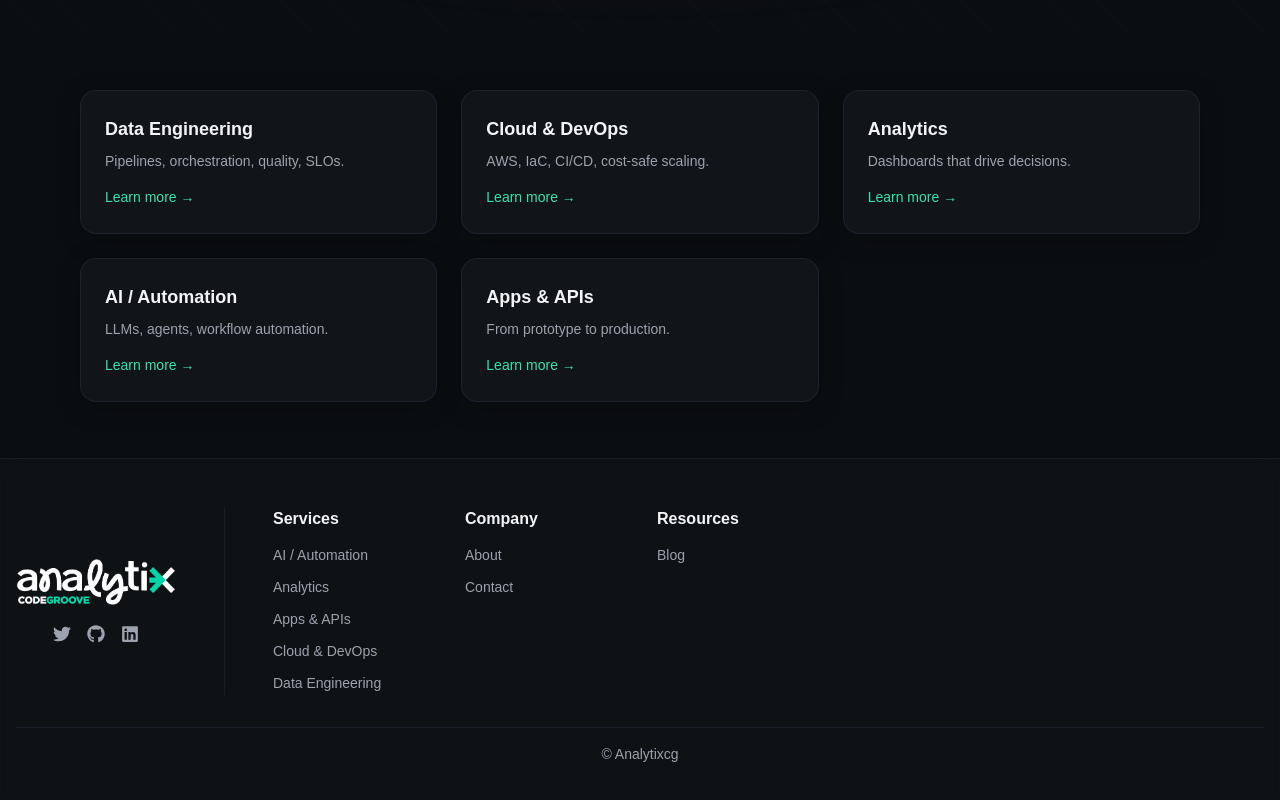
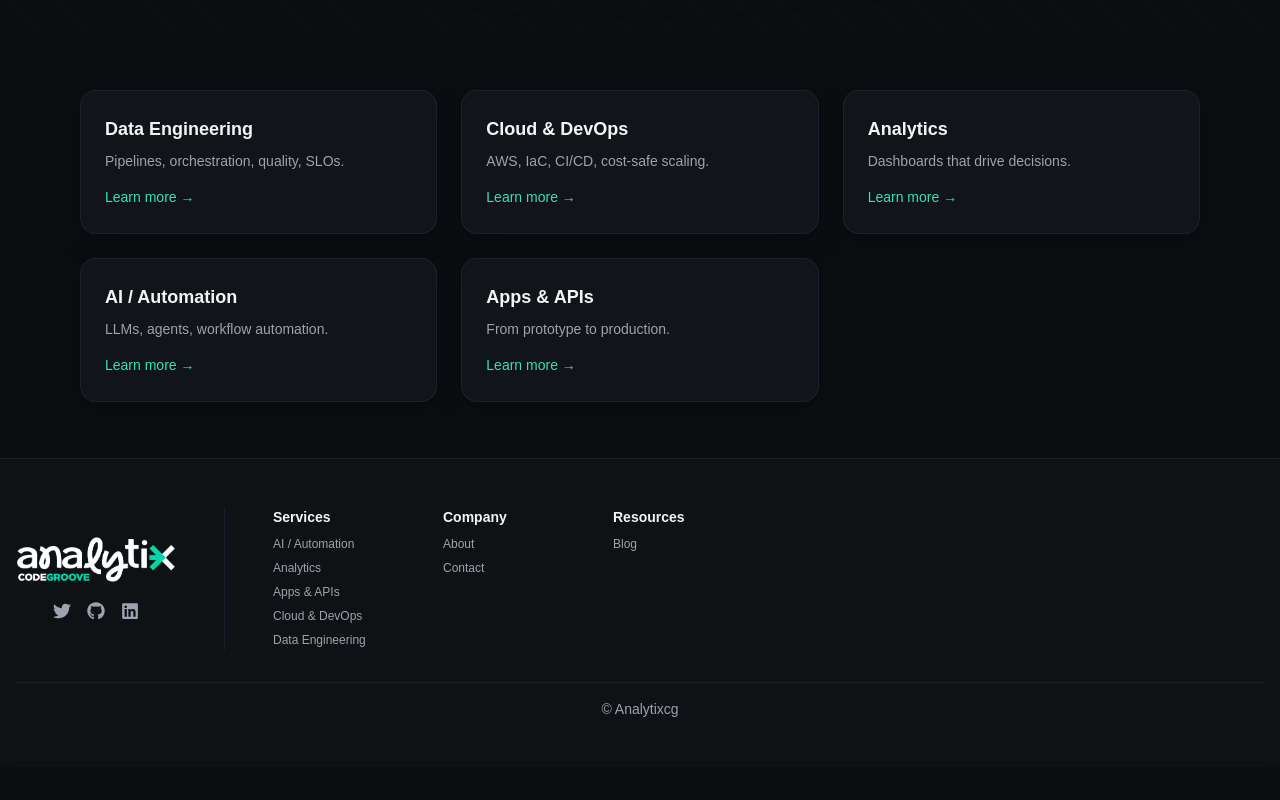
Before and after one commit to analytix-code-groove/web-app, a Next.js app: page / in a window 1280 px wide. Shown: the part 421-1221 px from the top of the page. After the commit the page ends 1188 px from the top, so only its background shows below. Built offline with nearby package versions, Linux system fonts and the light colour scheme.

Commit message:
footer redesign 2

```diff
--- a/src/app/login/page.tsx
+++ b/src/app/login/page.tsx
@@ -19,13 +19,13 @@ export default function LoginPage() {
 
   const handleLogin = async (e: React.FormEvent) => {
     e.preventDefault()
-    const supabase = createSupabaseBrowserClient() // init on action
+    const supabase = createSupabaseBrowserClient()
     const { error } = await supabase.auth.signInWithPassword({ email, password })
     setMessage(error ? error.message : '')
   }
 
   const handleProviderLogin = (provider: 'google' | 'github') => async () => {
-    const supabase = createSupabaseBrowserClient() // init on action
+    const supabase = createSupabaseBrowserClient()
     const clientId =
       provider === 'github'
         ? supabaseConfig.GITHUB_CLIENT_ID
@@ -41,7 +41,7 @@ export default function LoginPage() {
   }
 
   return (
-    <main className="relative grid min-h-screen grid-cols-[minmax(0,1fr)_auto_minmax(0,1fr)] items-center bg-bg px-4">
+    <main className="relative grid min-h-screen grid-cols-1 lg:grid-cols-[minmax(0,1fr)_auto_minmax(0,1fr)] items-center bg-bg px-4">
       {/* Close */}
       <button
         onClick={() => router.back()}
@@ -51,22 +51,23 @@ export default function LoginPage() {
         <FaTimes className="h-6 w-6" />
       </button>
 
-      {/* Left logo */}
-      <div className="flex items-center justify-center overflow-hidden">
+      {/* Left logo (hidden below lg) */}
+      <div className="hidden lg:flex items-center justify-center overflow-hidden">
         <Image
           src={logo}
           alt="Analytix Code Groove"
-          width={160 * 300}
-          height={40 * 300}
-          priority
-          className="h-[12000px] w-auto"
+          width={480}
+          height={120}
+          loading="lazy"
+          sizes="(min-width: 1024px) 33vw, 0px"
+          className="h-28 w-auto max-w-full"
         />
       </div>
 
       {/* Card */}
       <div className="flex justify-center">
         <div className="w-full max-w-md rounded-xl2 border border-stroke/70 bg-surface p-6 text-center shadow-soft">
-        {/* Heading to match screenshot */}
+          {/* Heading */}
           <h1 className="text-3xl font-semibold tracking-tight text-text">{t('welcomeBack')}</h1>
           <p className="mt-2 mb-10 text-sm text-muted">{t('signInToAccount')}</p>
 
@@ -149,8 +150,8 @@ export default function LoginPage() {
         </div>
       </div>
 
-      {/* Right spacer */}
-      <div />
+      {/* Right spacer (only on lg+) */}
+      <div className="hidden lg:block" />
     </main>
   )
 }
--- a/src/components/Footer.tsx
+++ b/src/components/Footer.tsx
@@ -55,13 +55,11 @@ export default function Footer() {
           <div className="hidden self-stretch w-px bg-stroke/60 sm:block" />
 
           {/* Right: Link columns (Services → Company → Blog) */}
-          {/* Tight horizontal gaps, no column stretching */}
-          <div className="flex flex-1 flex-wrap items-start gap-x-6 gap-y-8 md:gap-x-8">
-
+          <div className="flex flex-1 flex-wrap items-start gap-x-4 md:gap-x-5 gap-y-5">
             {/* Services */}
-            <div className="w-[160px] shrink-0">
-              <h3 className="mb-3 text-base font-semibold text-text">{t('services')}</h3>
-              <ul className="space-y-2 text-sm leading-6 text-muted">
+            <div className="w-[150px] shrink-0">
+              <h3 className="mb-1.5 text-[14px] font-semibold text-text">{t('services')}</h3>
+              <ul className="space-y-1 text-[12px] leading-5 text-muted">
                 {serviceLinks.map(s => (
                   <li key={s.href}>
                     <Link href={s.href} className="transition-colors hover:text-text">
@@ -73,9 +71,9 @@ export default function Footer() {
             </div>
 
             {/* Company */}
-            <div className="w-[160px] shrink-0">
-              <h3 className="mb-3 text-base font-semibold text-text">{t('company')}</h3>
-              <ul className="space-y-2 text-sm leading-6 text-muted">
+            <div className="w-[150px] shrink-0">
+              <h3 className="mb-1.5 text-[14px] font-semibold text-text">{t('company')}</h3>
+              <ul className="space-y-1 text-[12px] leading-5 text-muted">
                 {company.map(c => (
                   <li key={c.href}>
                     <Link href={c.href} className="transition-colors hover:text-text">
@@ -87,9 +85,9 @@ export default function Footer() {
             </div>
 
             {/* Resources */}
-            <div className="w-[160px] shrink-0">
-              <h3 className="mb-3 text-base font-semibold text-text">{t('Resources')}</h3>
-              <ul className="space-y-2 text-sm leading-6 text-muted">
+            <div className="w-[150px] shrink-0">
+              <h3 className="mb-1.5 text-[14px] font-semibold text-text">{t('Resources')}</h3>
+              <ul className="space-y-1 text-[12px] leading-5 text-muted">
                 <li>
                   <Link href="/blog" className="transition-colors hover:text-text">
                     {t('blog')}
@@ -97,8 +95,8 @@ export default function Footer() {
                 </li>
               </ul>
             </div>
+          </div>
 
-          </div>
         </div>
 
         {/* Bottom border + copyright */}
```
Lines whose indentation alone changed are shown as unchanged.
